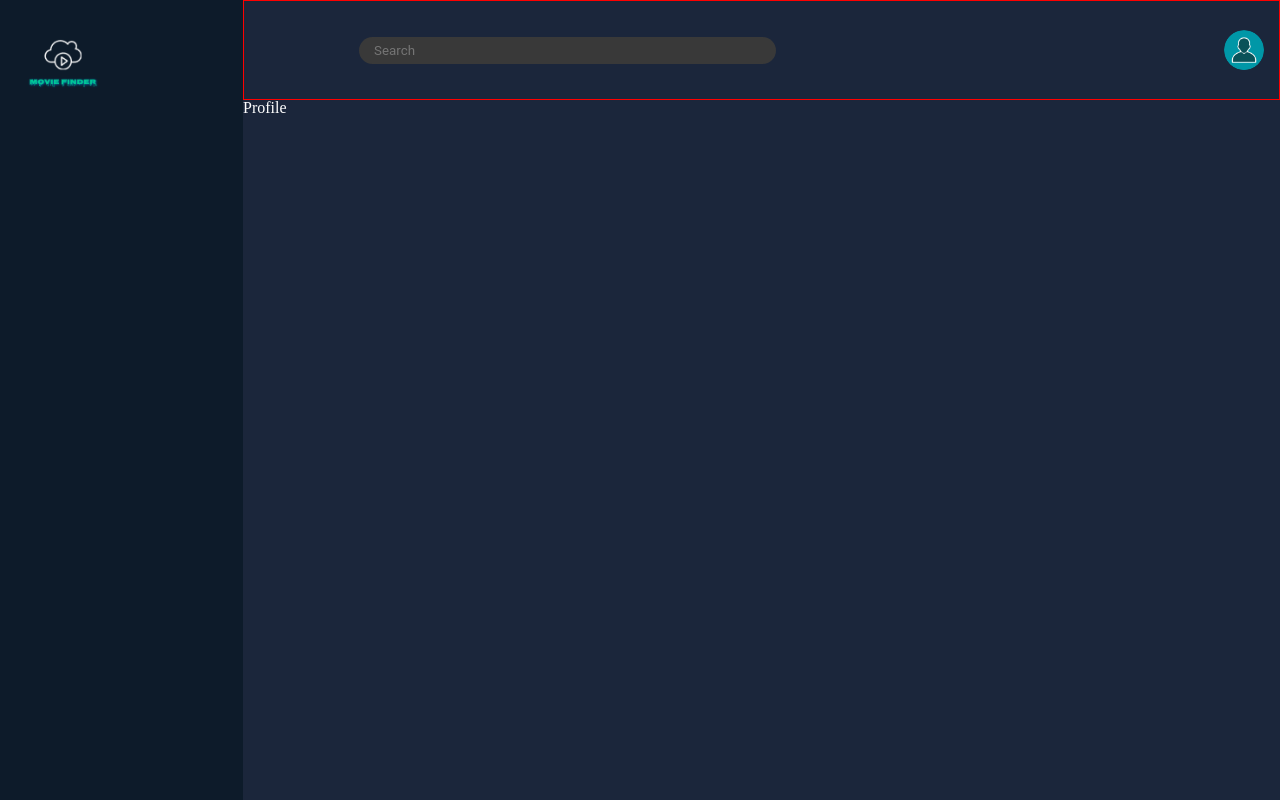
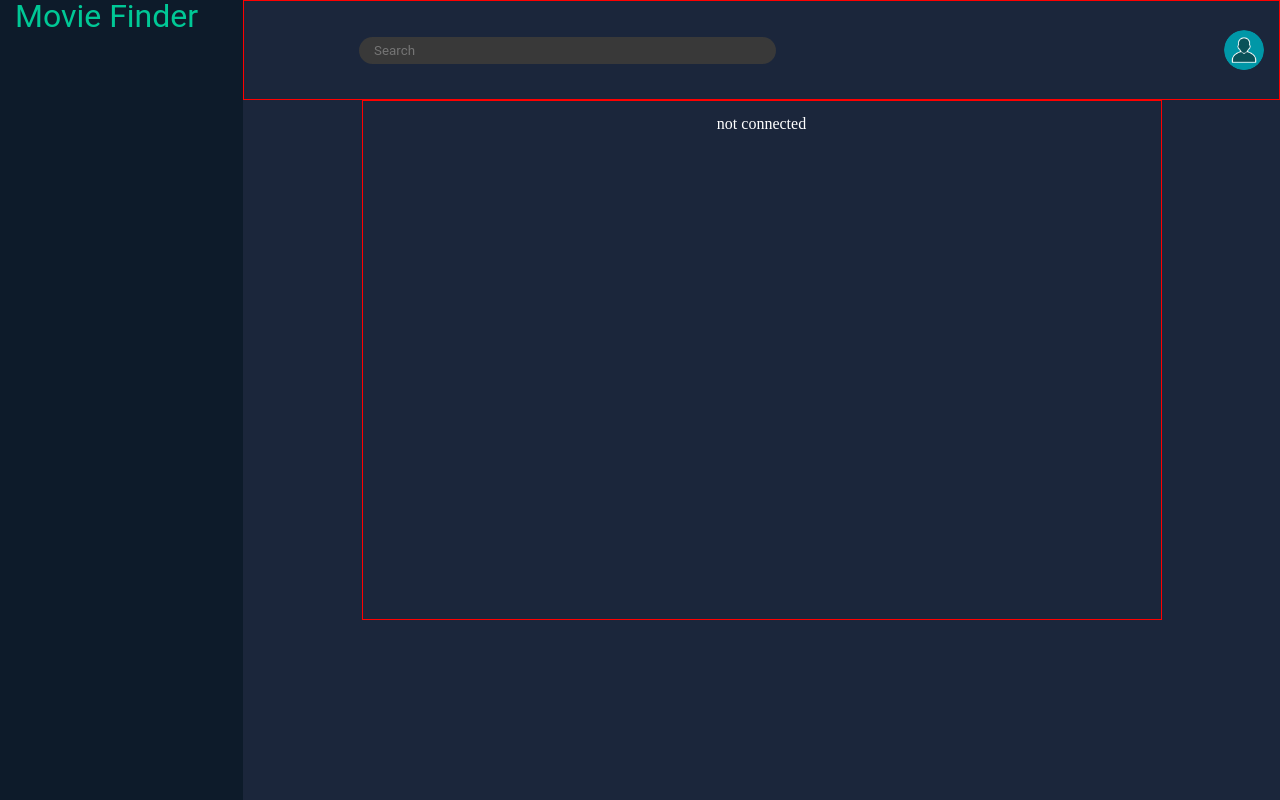
Before and after one commit to anabassoua/final-project, a React (Create React App) app in the folder client/: page /profile in a window 1280 px wide. Built offline with nearby package versions, Linux system fonts and the light colour scheme; no server answers.

Commit message:
Askia Nabassoua

```diff
--- a/client/package.json
+++ b/client/package.json
@@ -9,6 +9,7 @@
     "@testing-library/user-event": "^13.5.0",
     "react": "^18.2.0",
     "react-dom": "^18.2.0",
+    "react-json-pretty": "^2.2.0",
     "react-router-dom": "^6.10.0",
     "react-scripts": "5.0.1",
     "styled-components": "^5.3.9",
--- a/client/src/components/App.js
+++ b/client/src/components/App.js
@@ -1,26 +1,31 @@
 import styled from "styled-components";
-import { BrowserRouter, Routes, Route } from "react-router-dom";
+import { Routes, Route, useLocation } from "react-router-dom";
 import GlobalStyles from "./GlobalStyles";
 import SideBar from "./SideBar";
 import Homepage from "./Homepage";
 import Header from "./Header";
 import Profile from "./Profile";
+import SignUp from "./SignUp";
 
 const App = () => {
+  const excludedRoutes = ["/signup"];
+  const location = useLocation();
+  const renderHeaderAndSidebar = !excludedRoutes.includes(location.pathname);
   return (
-    <BrowserRouter>
+    <>
       <GlobalStyles />
       <Main>
-        <SideBar />
+        {renderHeaderAndSidebar && <SideBar />}
         <RightContainer>
-          <Header />
+          {renderHeaderAndSidebar && <Header />}
           <Routes>
             <Route path="/" element={<Homepage />} />
+            <Route path="/signup" element={<SignUp />} />
             <Route path="/profile" element={<Profile />} />
           </Routes>
         </RightContainer>
       </Main>
-    </BrowserRouter>
+    </>
   );
 };
 
--- a/client/src/components/DropDownProfile.js
+++ b/client/src/components/DropDownProfile.js
@@ -1,15 +1,15 @@
 import styled from "styled-components";
 import SigninButton from "./SigninButton";
 import SignoutButton from "./SignoutButton";
+import { Link } from "react-router-dom";
 
 const DropDownProfile = () => {
   return (
     <Div>
-      <ul>
-        <li>{<SigninButton />}</li>
-        <li>{<SignoutButton />}</li>
-        <li>Profile</li>
-      </ul>
+      <div>{<SigninButton />}</div>
+      <div>Sign up</div>
+      <div>{<SignoutButton />}</div>
+      <Li to="/profile">Profile</Li>
     </Div>
   );
 };
@@ -38,4 +38,6 @@ const Div = styled.div`
     background-color: #fff;
   }
 `;
+
+const Li = styled(Link)``;
 export default DropDownProfile;
--- a/client/src/components/GlobalStyles.js
+++ b/client/src/components/GlobalStyles.js
@@ -8,6 +8,7 @@ export default createGlobalStyle`
     --mint: #00c896;
     --font-heading: 'Montserrat', sans-serif;
     --font-body: 'Roboto', sans-serif;
+    --font-logo: 'Roboto', sans-serif;
 }
 
 html, body, div, span, h1, h2, h3, h4, img, em, ol, ul, li, form, nav, footer, header, p{
--- a/client/src/components/Homepage.js
+++ b/client/src/components/Homepage.js
@@ -1,9 +1,9 @@
 import styled from "styled-components";
 import { useAuth0 } from "@auth0/auth0-react";
-
+import JSONPretty from "react-json-pretty";
 const HomePage = () => {
   const { user } = useAuth0();
-  return <div>{JSON.stringify(user, null, 2)}</div>;
+  return <JSONPretty data={user} />;
 };
 
 export default HomePage;
--- a/client/src/components/Profile.js
+++ b/client/src/components/Profile.js
@@ -1,7 +1,46 @@
 import styled from "styled-components";
+import { useAuth0 } from "@auth0/auth0-react";
 
 const Profile = () => {
-  return <div>Profile</div>;
+  const { user, isAuthenticated, isLoading } = useAuth0();
+
+  if (isLoading) {
+    return <div>is loading..</div>;
+  }
+
+  return (
+    <Container>
+      {isAuthenticated ? (
+        <>
+          <Div>1</Div>
+          <Div>2</Div>
+          <Div>3</Div>
+        </>
+      ) : (
+        <div>not connected</div>
+      )}
+    </Container>
+  );
 };
 
+const Container = styled.div`
+  display: flex;
+  flex-direction: column;
+  align-items: center;
+  border: 1px solid red;
+  width: 800px;
+  height: 520px;
+  margin: auto;
+  gap: 15px;
+  padding: 15px;
+`;
+
+const Div = styled.div`
+  /* border: 1px solid green; */
+  height: 200px;
+  width: 500px;
+  border-radius: 10px;
+  background-color: var(--richblack-bg);
+  color: #fff;
+`;
 export default Profile;
--- a/client/src/components/SideBar.js
+++ b/client/src/components/SideBar.js
@@ -5,9 +5,7 @@ import { Link } from "react-router-dom";
 const SideBar = () => {
   return (
     <BarContainer>
-      <div>
-        <Img src={Logo} alt="logo"></Img>
-      </div>
+      <Div to="/">Movie Finder</Div>
     </BarContainer>
   );
 };
@@ -19,10 +17,12 @@ const BarContainer = styled.div`
   height: 100vh;
 `;
 
-const Img = styled.img`
-  height: 130px;
-  width: 130px;
-  border-radius: 50%;
+const Div = styled(Link)`
+  font-family: var(--font-logo);
+  color: var(--mint);
+  padding: 15px;
+  font-size: 2rem;
+  text-decoration: inherit;
 `;
 
 export default SideBar;
--- /dev/null
+++ b/client/src/components/SignUp.js
@@ -0,0 +1,7 @@
+import styled from "styled-components";
+
+const SignUp = () => {
+  return <div>SignUp</div>;
+};
+
+export default SignUp;
--- a/client/src/index.js
+++ b/client/src/index.js
@@ -2,6 +2,7 @@ import React from "react";
 import ReactDOM from "react-dom/client";
 import { Auth0Provider } from "@auth0/auth0-react";
 import App from "./components/App";
+import { BrowserRouter } from "react-router-dom";
 
 const domain = process.env.REACT_APP_AUTH0_DOMAIN;
 const clientId = process.env.REACT_APP_AUTH0_CLIENT_ID;
@@ -13,6 +14,8 @@ root.render(
     clientId={clientId}
     redirectUri={window.location.origin}
   >
-    <App />
+    <BrowserRouter>
+      <App />
+    </BrowserRouter>
   </Auth0Provider>
 );
```
Also changed, not shown: client/src/components/Header.js (+7 -3 lines), 2 other files (tests, documents, lock files or other folders).
